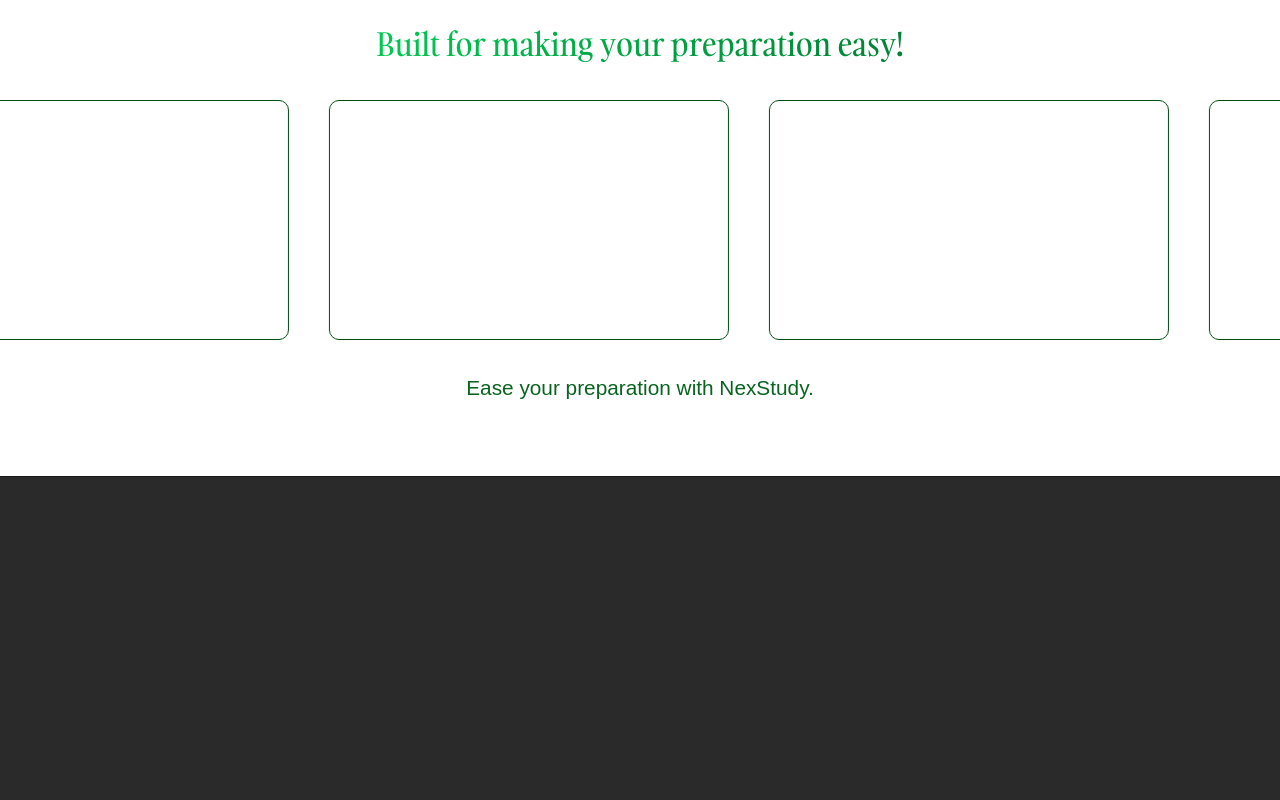
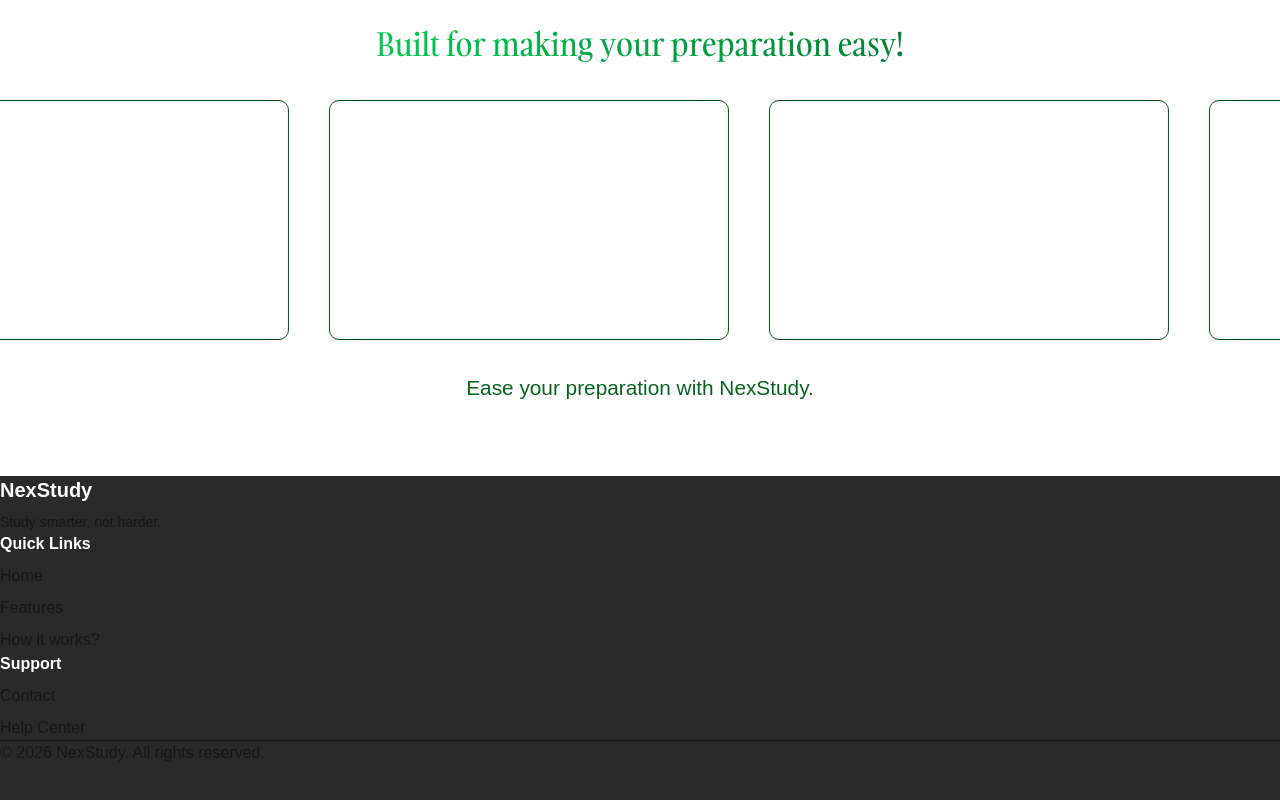
Before and after one commit to Himani78116/NexStudy, a Next.js app: page / in a window 1280 px wide. Shown: the part 2908-3708 px from the top of the page. Built offline with nearby package versions, Linux system fonts and the light colour scheme.

Commit message:
Added content in footer

```diff
--- a/src/components/footer.tsx
+++ b/src/components/footer.tsx
@@ -1,12 +1,39 @@
 'use client'
 import "../styles/landing.css"
+
+const scrollToSection = (id:string) => {
+    const el = document.getElementById(id)
+    if (el) {
+        el.scrollIntoView({ behavior: 'smooth'})
+    }
+}
 
 const Footer = () => {
     return(
         <div className="footer">
-            <div className="footer1"></div>
-            <hr></hr>
-            <p></p>
+            <div className="footer1">
+                <div className="f">
+                    <h2 className="text-xl font-bold text-white">NexStudy</h2>
+                    <p className="mt-2 text-sm">Study smarter, not harder.</p>
+                </div>
+                <div className="f">
+                    <h3 className="font-semibold text-white">Quick Links</h3>
+                    <ul className="mt-2 space-y-2">
+                        <li><button className="border-none outline-none focus:outline-none shadow-none" onClick={() => scrollToSection('home')}>Home</button></li>
+                        <li><button className="border-none outline-none focus:outline-none shadow-none" onClick={() => scrollToSection('features')}>Features</button></li>
+                        <li><button className="border-none outline-none focus:outline-none shadow-none" onClick={() => scrollToSection('how-it-works')}>How it works?</button></li>
+                    </ul>
+                </div>
+                <div className="f">
+                    <h3 className="font-semibold text-white">Support</h3>
+                    <ul className="mt-2 space-y-2">
+                        <li>Contact</li>
+                        <li>Help Center</li>
+                    </ul>
+                </div>
+            </div>
+            <hr className="horiz" />
+            <p className="end-text">© 2026 NexStudy. All rights reserved.</p>
         </div>
     )
 }
```
